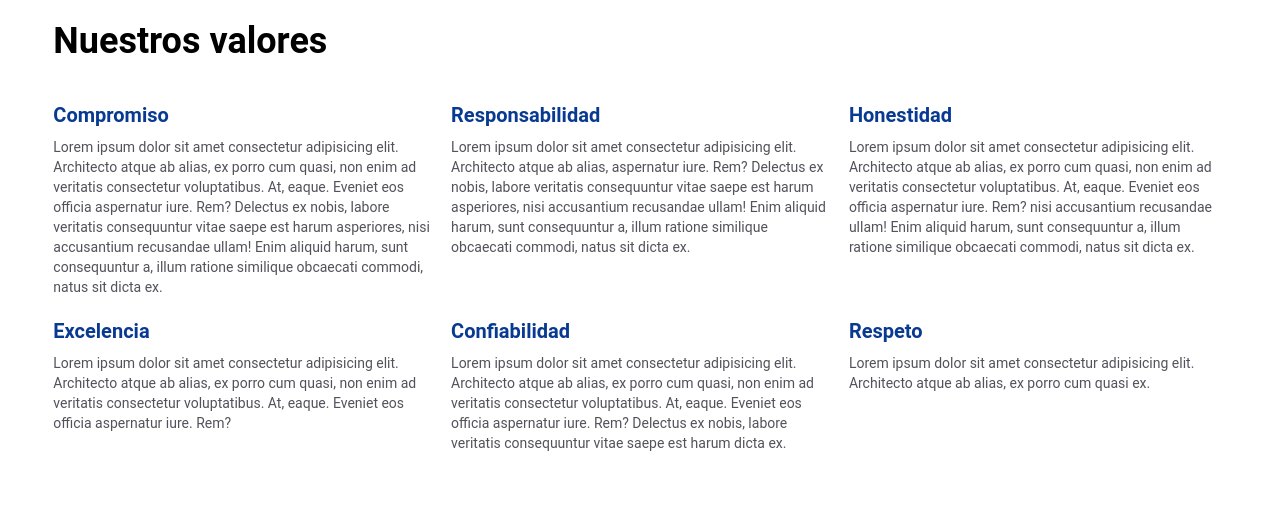
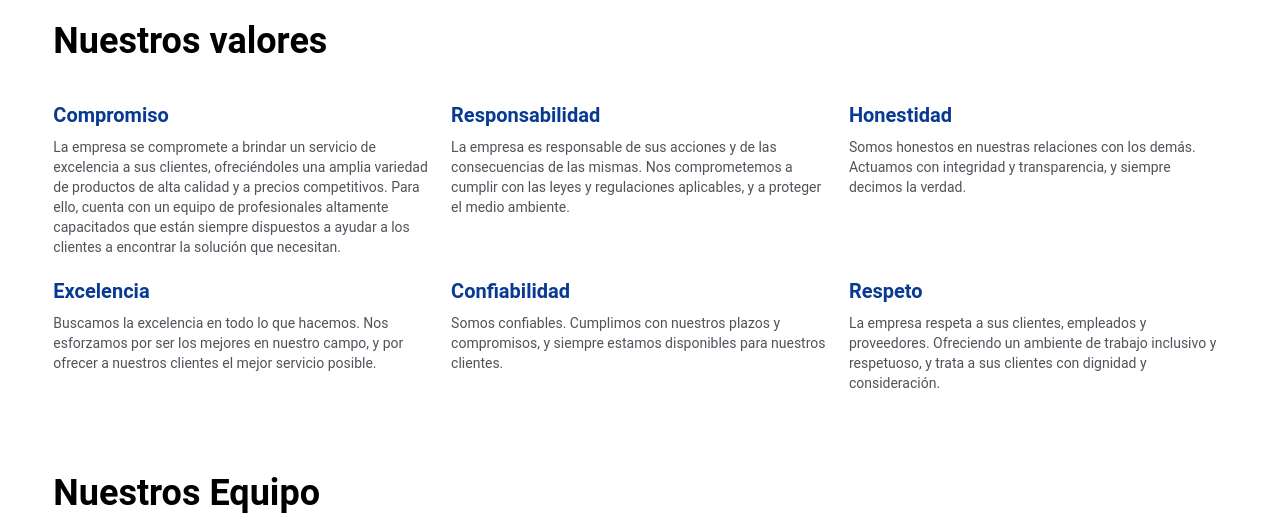
Before and after one commit to jgra1999/neumatica-valencia, an Astro site: page /sobre-nosotros in a window 1280 px wide. Shown: the part 1980-2510 px from the top of the page. Built offline with nearby package versions, Linux system fonts and the light colour scheme; Astro itself is replaced by a stand-in of ours.

Commit message:
descricpion de valoes del about us agregado

```diff
--- a/src/pages/sobre-nosotros.astro
+++ b/src/pages/sobre-nosotros.astro
@@ -80,41 +80,45 @@
                 <li>
                     <h4 class="font-bold text-xl text-primary mb-2" >Compromiso</h4>
                     <p>
-                        Lorem ipsum dolor sit amet consectetur adipisicing elit. Architecto atque ab alias, ex porro cum quasi, non enim ad veritatis consectetur voluptatibus. At, eaque. Eveniet eos officia aspernatur iure. Rem?
-                        Delectus ex nobis, labore veritatis consequuntur vitae saepe est harum asperiores, nisi accusantium recusandae ullam! Enim aliquid harum, sunt consequuntur a, illum ratione similique obcaecati commodi, natus sit dicta ex.
+                        La empresa se compromete a brindar un servicio de excelencia a sus clientes, ofreciéndoles una amplia
+                        variedad de productos de alta calidad y a precios competitivos. Para ello, cuenta con un equipo
+                        de profesionales altamente capacitados que están siempre dispuestos a ayudar a los clientes a encontrar la
+                        solución que necesitan.
                     </p>
                 </li>
                 <li>
                     <h4 class="font-bold text-xl text-primary mb-2" >Responsabilidad</h4>
                     <p>
-                        Lorem ipsum dolor sit amet consectetur adipisicing elit. Architecto atque ab alias, aspernatur iure. Rem?
-                        Delectus ex nobis, labore veritatis consequuntur vitae saepe est harum asperiores, nisi accusantium recusandae ullam! Enim aliquid harum, sunt consequuntur a, illum ratione similique obcaecati commodi, natus sit dicta ex.
+                        La empresa es responsable de sus acciones y de las consecuencias de las mismas. Nos
+                        comprometemos a cumplir con las leyes y regulaciones aplicables, y a proteger el medio ambiente.
                     </p>
                 </li>
                 <li>
                     <h4 class="font-bold text-xl text-primary mb-2" >Honestidad</h4>
                     <p>
-                        Lorem ipsum dolor sit amet consectetur adipisicing elit. Architecto atque ab alias, ex porro cum quasi, non enim ad veritatis consectetur voluptatibus. At, eaque. Eveniet eos officia aspernatur iure. Rem?
-                        nisi accusantium recusandae ullam! Enim aliquid harum, sunt consequuntur a, illum ratione similique obcaecati commodi, natus sit dicta ex.
+                        Somos honestos en nuestras relaciones con los demás. Actuamos con integridad y transparencia,
+                        y siempre decimos la verdad.
                     </p>
                 </li>
                 <li>
                     <h4 class="font-bold text-xl text-primary mb-2" >Excelencia</h4>
                     <p>
-                        Lorem ipsum dolor sit amet consectetur adipisicing elit. Architecto atque ab alias, ex porro cum quasi, non enim ad veritatis consectetur voluptatibus. At, eaque. Eveniet eos officia aspernatur iure. Rem?
+                        Buscamos la excelencia en todo lo que hacemos. Nos esforzamos por ser los mejores en nuestro
+                        campo, y por ofrecer a nuestros clientes el mejor servicio posible.
                     </p>
                 </li>
                 <li>
                     <h4 class="font-bold text-xl text-primary mb-2" >Confiabilidad</h4>
                     <p>
-                        Lorem ipsum dolor sit amet consectetur adipisicing elit. Architecto atque ab alias, ex porro cum quasi, non enim ad veritatis consectetur voluptatibus. At, eaque. Eveniet eos officia aspernatur iure. Rem?
-                        Delectus ex nobis, labore veritatis consequuntur vitae saepe est harum dicta ex.
+                        Somos confiables. Cumplimos con nuestros plazos y compromisos, y siempre estamos disponibles para
+                        nuestros clientes.
                     </p>
                 </li>
                 <li>
                     <h4 class="font-bold text-xl text-primary mb-2" >Respeto</h4>
                     <p>
-                        Lorem ipsum dolor sit amet consectetur adipisicing elit. Architecto atque ab alias, ex porro cum quasi ex.
+                        La empresa respeta a sus clientes, empleados y proveedores. Ofreciendo un ambiente de trabajo
+                        inclusivo y respetuoso, y trata a sus clientes con dignidad y consideración.
                     </p>
                 </li>
             </ul>
```
